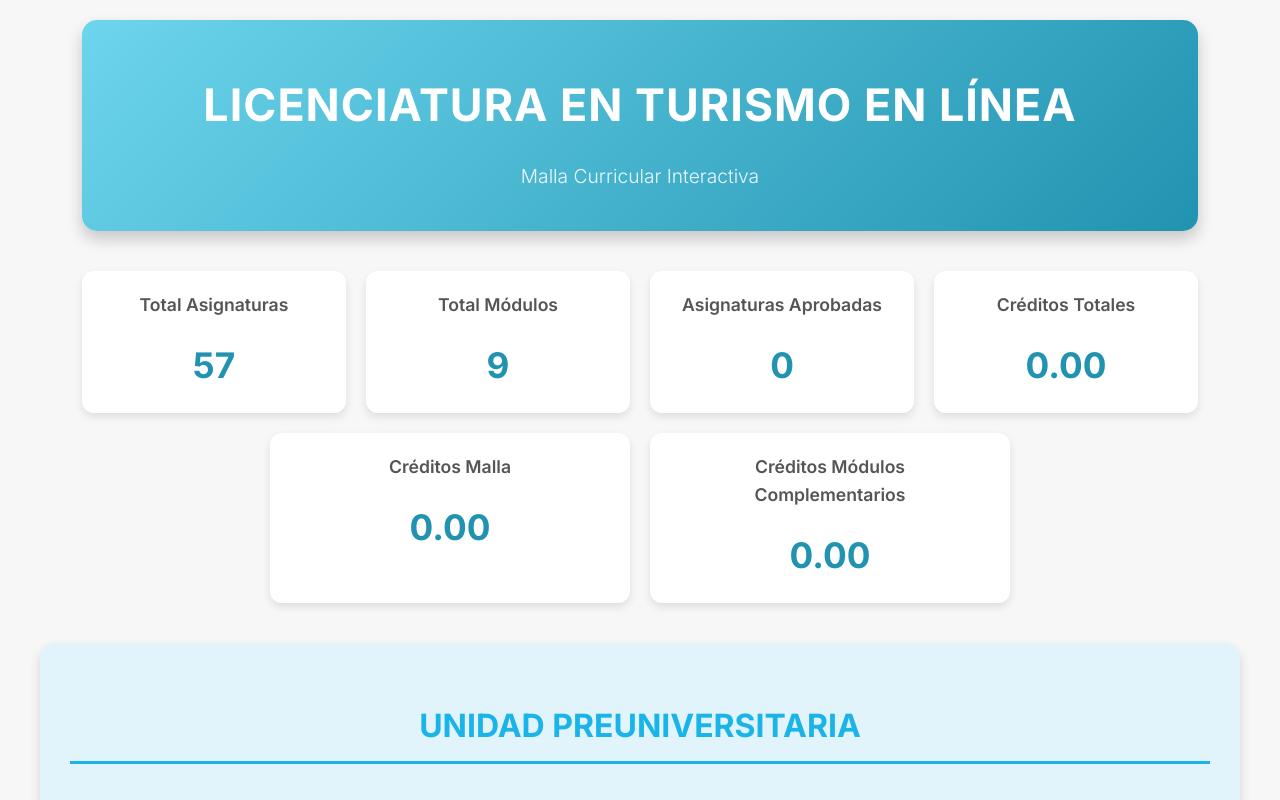
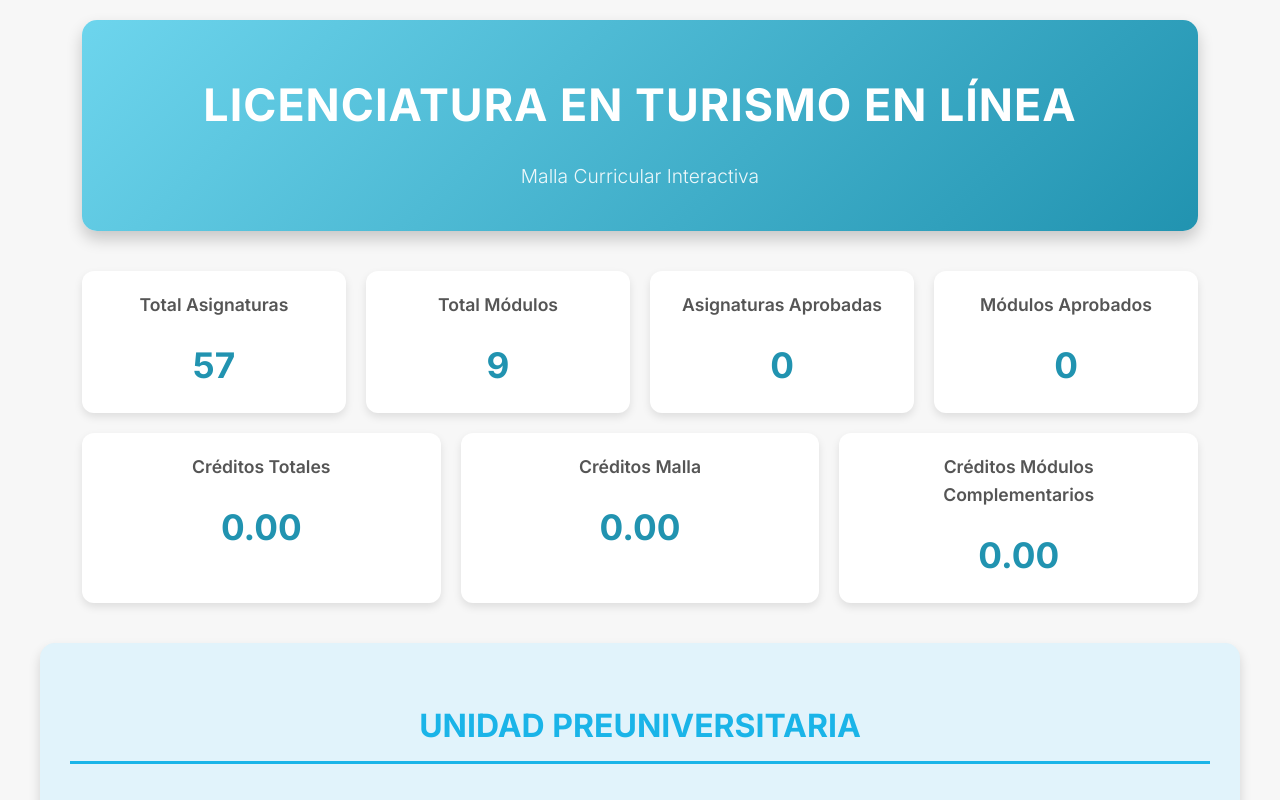
Before and after one commit to JhonChC/Malla-Universitaria-de-Turismo-en-Linea-UNEMI, a plain HTML site: page index.html in a window 1280 px wide. Shown: the top 800 px of the page. Drawn offline with Linux system fonts and the light colour scheme.

Commit message:
Update index.html

```diff
--- a/index.html
+++ b/index.html
@@ -449,6 +449,10 @@
         <div class="stat-card">
             <h3>Asignaturas Aprobadas</h3>
             <p id="approved-subjects">0</p>
+        </div>
+        <div class="stat-card">
+            <h3>Módulos Aprobados</h3>
+            <p id="approved-modules">0</p>
         </div>
         <div class="stat-card">
             <h3>Créditos Totales</h3>
@@ -1001,21 +1005,24 @@
         // Actualizar las estadísticas
         function updateStatistics() {
             let approvedSubjectsCount = 0;
+            let approvedModulesCount = 0; // Nuevo contador para módulos
             let mallaCredits = 0;
             let moduleCredits = 0;
 
             for (const id in approvedState) {
                 if (approvedState[id]) {
-                    approvedSubjectsCount++;
                     if (allCourses[id].type === 'malla') {
+                        approvedSubjectsCount++;
                         mallaCredits += allCourses[id].credits;
                     } else if (allCourses[id].type === 'modulo') {
+                        approvedModulesCount++; // Incrementar contador de módulos
                         moduleCredits += allCourses[id].credits;
                     }
                 }
             }
 
             document.getElementById('approved-subjects').textContent = approvedSubjectsCount;
+            document.getElementById('approved-modules').textContent = approvedModulesCount; // Actualizar el nuevo elemento
             document.getElementById('malla-credits').textContent = mallaCredits.toFixed(2);
             document.getElementById('module-credits').textContent = moduleCredits.toFixed(2);
             document.getElementById('total-credits').textContent = (mallaCredits + moduleCredits).toFixed(2);
```
